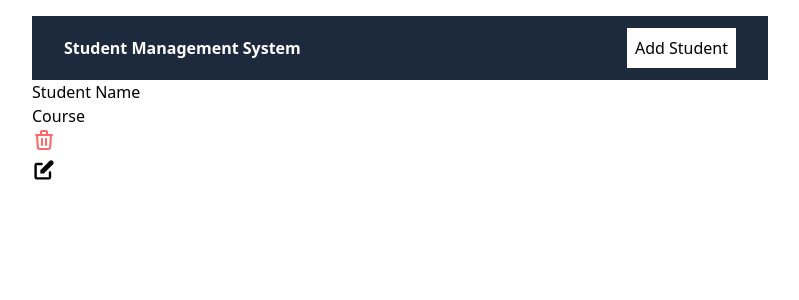
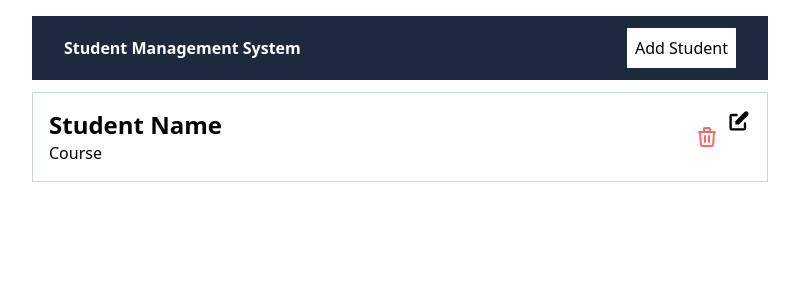
Before and after one commit to blackST4Rez/Student-Management-System, a Next.js app: page / in a window 1280 px wide. Shown: the top 300 px of the page, without its empty margins (240-1039 px from the left). Built offline with nearby package versions, Linux system fonts and the light colour scheme.

Commit message:
Delete and update buttons are aligned correctly

```diff
--- a/components/TopicsList.jsx
+++ b/components/TopicsList.jsx
@@ -5,13 +5,13 @@ import {HiPencilAlt} from "react-icons/hi"
 export default function TopicsList() {
   return (
     <>
-    <div>
+    <div className="p-4 border border-slate-300 my-3 flex justify-between gap-5 item-start" >
         <div>
-            <h2>Student Name</h2>
+            <h2 className="font-bold text-2xl">Student Name</h2>
             <div>Course</div>
         </div>
 
-        <div>
+        <div className="flex gap-2">
             <RemoveBtn />
             <Link href={'/editTopic/123'}>
             <HiPencilAlt size={24} />
```
